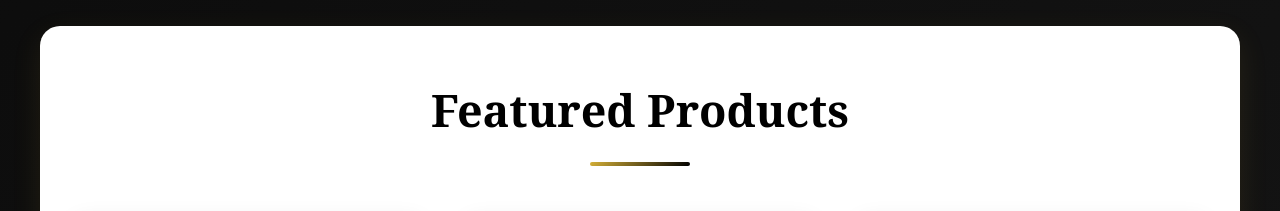
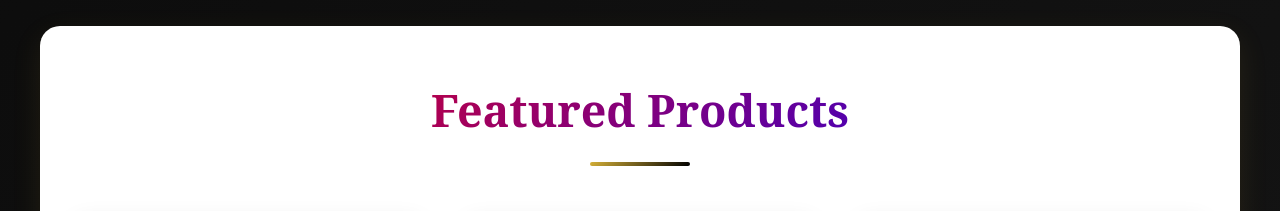
Before and after one commit to De-punisher/e-commerce-integration, a plain HTML site: page index.html in a window 1280 px wide. Shown: the part 734-945 px from the top of the page. Drawn offline with Linux system fonts and the light colour scheme.

Commit message:
Update headline: Featured Products in red-blue gradient

```diff
--- a/css/styles.css
+++ b/css/styles.css
@@ -150,7 +150,10 @@ nav {
 .products h2 {
     text-align: center;
     margin-bottom: 3rem;
-    color: #000000;
+    background: linear-gradient(135deg, #ff0000, #0000ff);
+    -webkit-background-clip: text;
+    -webkit-text-fill-color: transparent;
+    background-clip: text;
     font-size: 2.8rem;
     position: relative;
     font-family: 'Georgia', serif;
```
